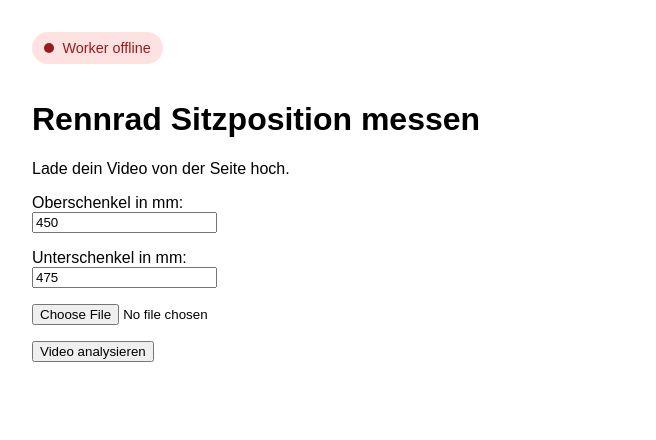
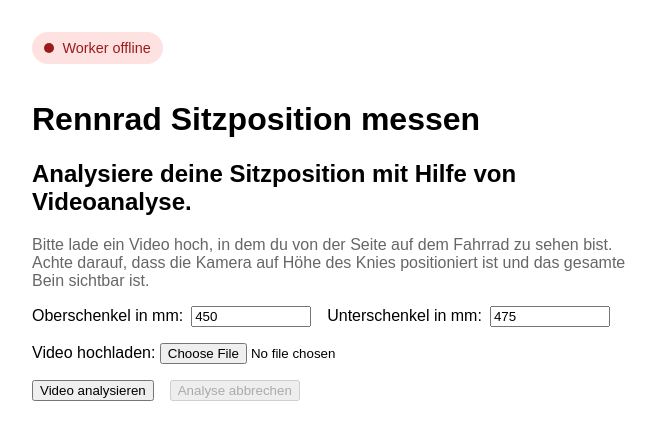
Before and after one commit to schnitzelburger/bikefitting-web, a FastAPI app: page / in a window 1280 px wide. Shown: the top 440 px of the page, without its empty margins (308-964 px from the left). Run offline with FastAPI, Linux system fonts and the light colour scheme; data that the repository does not hold is empty; some libraries are stand-ins or nearby versions.

Commit message:
feat: enhance frontend and worker configurations for improved video analysis functionality

```diff
--- a/frontend/compose.yaml
+++ b/frontend/compose.yaml
@@ -3,8 +3,8 @@ services:
     container_name: bikefit-frontend
     build: .
     ports: ["8082:8082"]
+    env_file: .env
     restart: always
-    env_file: .env
 
 networks:
   default: # automatically set this as default network for all services in this file
--- a/frontend/main.py
+++ b/frontend/main.py
@@ -5,6 +5,8 @@ import os
 import httpx
 import tempfile
 import asyncio
+import html
+import re
 
 app = FastAPI()
 templates = Jinja2Templates(directory="templates")
@@ -48,10 +50,10 @@ async def upload_video(
                 <p class="analyse-status-text">Analyse wird vorbereitet...</p>
                 <progress class="analyse-progress" value="0" max="100"></progress>
             </div>
-            <button type="button" hx-post="/cancel/{video.filename}" hx-target="#analyse-container" hx-swap="outerHTML">
-                Analyse abbrechen
-            </button>
         </div>
+        <button id="abbrechen-button" type="button"
+            hx-post="/cancel/{video.filename}" hx-target="#analyse-container" hx-swap="outerHTML"
+                hx-swap-oob="true">Analyse abbrechen</button>
     ''')
 
 @app.get("/status/{dateiname}", response_class=HTMLResponse)
@@ -72,13 +74,31 @@ async def get_status(dateiname: str):
                 <h3>Analyse fehlgeschlagen</h3>
                 <p>{befund}</p>
             </div>
+            <button id="abbrechen-button" type="button" disabled hx-swap-oob="true">Analyse nicht verfügbar</button>
         ''')
 
     if status == "Fertig":
+        rumpf = re.search(r"Rumpf liegt bei ([0-9.]+) Grad", befund or "")
+        ellbogen = re.search(r"Ellbogen bei ([0-9.]+) Grad", befund or "")
+        schulter = re.search(r"Schulterwinkel: ([0-9.]+) Grad", befund or "")
+        huefte = re.search(r"Hueftwinkel: ([0-9.]+) Grad", befund or "")
+        messwerte = {
+            "Haltung des Rumpfs": rumpf.group(1) if rumpf else "-",
+            "Ellbogen": ellbogen.group(1) if ellbogen else "-",
+            "Schulterwinkel": schulter.group(1) if schulter else "-",
+            "Hüftwinkel": huefte.group(1) if huefte else "-",
+        }
+        messwerte_html = "".join(
+            f'<div><strong>{html.escape(name)}</strong>: {html.escape(value)} Grad</div>'
+            for name, value in messwerte.items()
+        )
+        empfehlung = re.split(r"\n\nHaltung", befund or "", maxsplit=1)[0]
         return HTMLResponse(content=f'''
             <div id="analysestatus">
                 <h3>Ergebnis</h3>
-                <p style="white-space: pre-wrap; font-weight: bold; background: #eee; padding: 15px; border-radius: 5px;">{befund}</p>
+                <p style="white-space: pre-wrap; font-weight: bold; background: #eee; padding: 15px; border-radius: 5px;">{html.escape(empfehlung)}</p>
+                <h3>Messwerte</h3>
+                <div>{messwerte_html}</div>
                 <div style="display: grid; grid-template-columns: repeat(auto-fit, minmax(280px, 1fr)); gap: 1rem; align-items: start;">
                     <div>
                         <h4>Totpunktbild</h4>
@@ -92,6 +112,7 @@ async def get_status(dateiname: str):
                     </div>
                 </div>
             </div>
+            <button id="abbrechen-button" type="button" disabled hx-swap-oob="true">Analyse abgeschlossen</button>
         ''')
 
     if status in {"Abgebrochen", "Abbruch angefordert"}:
@@ -99,6 +120,7 @@ async def get_status(dateiname: str):
             <div id="analysestatus">
                 <p>Analyse wurde abgebrochen.</p>
             </div>
+            <button id="abbrechen-button" type="button" disabled hx-swap-oob="true">Analyse abgebrochen</button>
         ''')
 
     return HTMLResponse(content=f'''
@@ -120,6 +142,7 @@ async def cancel_video(dateiname: str):
                 <p>Abbruch angefordert. Die laufende Verarbeitung wird beendet.</p>
             </div>
         </div>
+        <button id="abbrechen-button" type="button" disabled hx-swap-oob="true">Abbruch angefordert</button>
     ''')
 
 @app.get("/video/{dateiname}")
--- a/frontend/templates/index.html
+++ b/frontend/templates/index.html
@@ -15,6 +15,11 @@
         #analysestatus { margin-top: 1rem; }
         .analyse-status-text { margin-bottom: .5rem; }
         .analyse-progress { width: 100%; height: 1rem; accent-color: #166534; }
+        .input-row, .action-row { display: flex; align-items: end; gap: 1rem; flex-wrap: wrap; }
+        .input-group { display: flex; align-items: center; gap: .5rem; }
+        .input-group label { white-space: nowrap; }
+        .input-group input { width: 7rem; }
+        .upload-hint { margin: .5rem 0 1rem; color: #666; }
         #ladeanzeige { display: none; color: #666; margin-top: 1rem; }
         .htmx-request #ladeanzeige { display: block; }
         .htmx-request button { display: none; }
@@ -27,21 +32,28 @@
         <span>Worker wird geprüft...</span>
     </div>
     <h1>Rennrad Sitzposition messen</h1>
-    <p>Lade dein Video von der Seite hoch.</p>
+    <h2>Analysiere deine Sitzposition mit Hilfe von Videoanalyse.</h2>
+    <p class="upload-hint">Bitte lade ein Video hoch, in dem du von der Seite auf dem Fahrrad zu sehen bist. Achte darauf, dass die Kamera auf Höhe des Knies positioniert ist und das gesamte Bein sichtbar ist.</p>
 
     <form hx-post="/upload" hx-encoding="multipart/form-data" hx-target="#ergebnis">
+        <div class="input-row">
+            <div class="input-group">
+                <label for="oberschenkel">Oberschenkel in mm:</label>
+                <input id="oberschenkel" type="number" name="oberschenkel" value="450" required>
+            </div>
+            <div class="input-group">
+                <label for="unterschenkel">Unterschenkel in mm:</label>
+                <input id="unterschenkel" type="number" name="unterschenkel" value="475" required>
+            </div>
+        </div>
         <p>
-            <label>Oberschenkel in mm:</label><br>
-            <input type="number" name="oberschenkel" value="450" required>
-        </p>
-        <p>
-            <label>Unterschenkel in mm:</label><br>
-            <input type="number" name="unterschenkel" value="475" required>
-        </p>
-        <p>
+            <label for="video">Video hochladen:</label>
             <input type="file" name="video" accept="video/*" required>
         </p>
-        <button type="submit">Video analysieren</button>
+        <div class="action-row">
+            <button type="submit">Video analysieren</button>
+            <button id="abbrechen-button" type="button" disabled>Analyse abbrechen</button>
+        </div>
         <div id="ladeanzeige">
             <p>Bitte warten. Die Analyse laeuft und kann ein paar Minuten dauern.</p>
         </div>
--- a/worker/bikefit.py
+++ b/worker/bikefit.py
@@ -10,6 +10,7 @@ from ultralytics import YOLO
 
 TARGET_FLEXION = 35.0
 MIN_CONFIDENCE = 0.5
+YOLO_MODEL = os.getenv("YOLO_MODEL", "yolo11x-pose.pt")
 
 def waehle_geraet():
     if torch.cuda.is_available():
@@ -192,7 +193,7 @@ def analysiere_video(video_pfad, dateiname, status_speicher, ergebnis_speicher,
 
     status_speicher[job_name] = "Pruefe Video und lade Modell..."
     device = waehle_geraet()
-    model = YOLO("yolo11x-pose.pt")
+    model = YOLO(YOLO_MODEL)
     model.to(device)
     cap = cv2.VideoCapture(video_pfad)
     fps = cap.get(cv2.CAP_PROP_FPS)
@@ -409,7 +410,7 @@ def analysiere_video(video_pfad, dateiname, status_speicher, ergebnis_speicher,
         def draw_tile(y_pos, name, val, band_str, col, eval_str):
             draw.rectangle([tx, y_pos, width - 20*scale, y_pos + 120*scale], fill=(20,20,20,200), outline=col, width=int(3*scale))
             draw.text((tx + 15*scale, y_pos + 10*scale), name, font=font_sml, fill=(200,200,200,255))
-            draw.text((width - 120*scale, y_pos + 10*scale), eval_str, font=font_sml, fill=col)
+            draw.text((width - 180*scale, y_pos + 10*scale), eval_str, font=font_sml, fill=col)
             draw.text((tx + 15*scale, y_pos + 40*scale), f"{val:.1f}°", font=font_med, fill=(255,255,255,255))
             draw.text((tx + 15*scale, y_pos + 90*scale), band_str, font=font_sml, fill=(150,150,150,255))
 
--- a/worker/compose.yaml
+++ b/worker/compose.yaml
@@ -8,4 +8,5 @@ services:
       - ./uploads:/app/uploads
       - ./processed:/app/processed
     ports: ["8000:8000"]
+    env_file: .env
     restart: always
```
